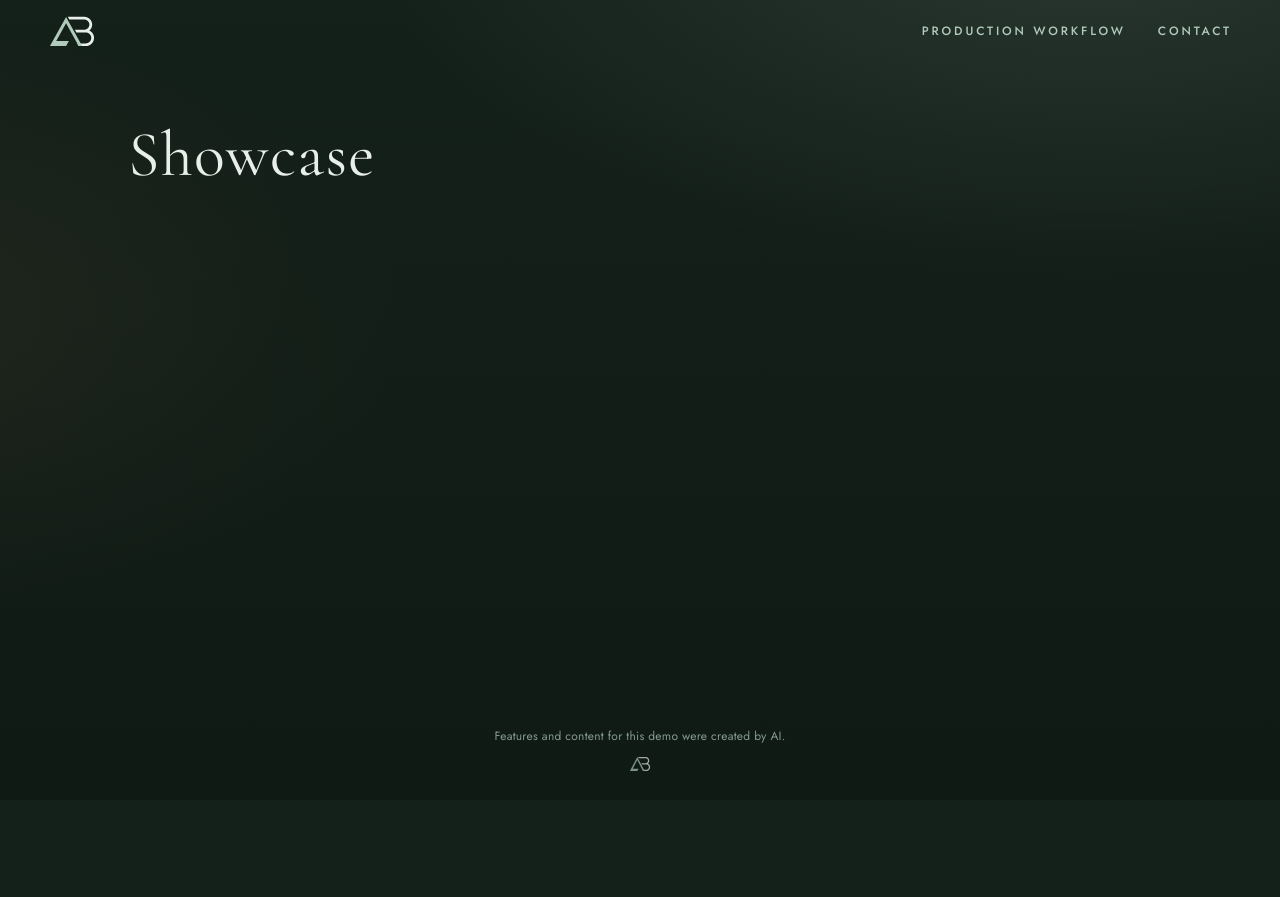
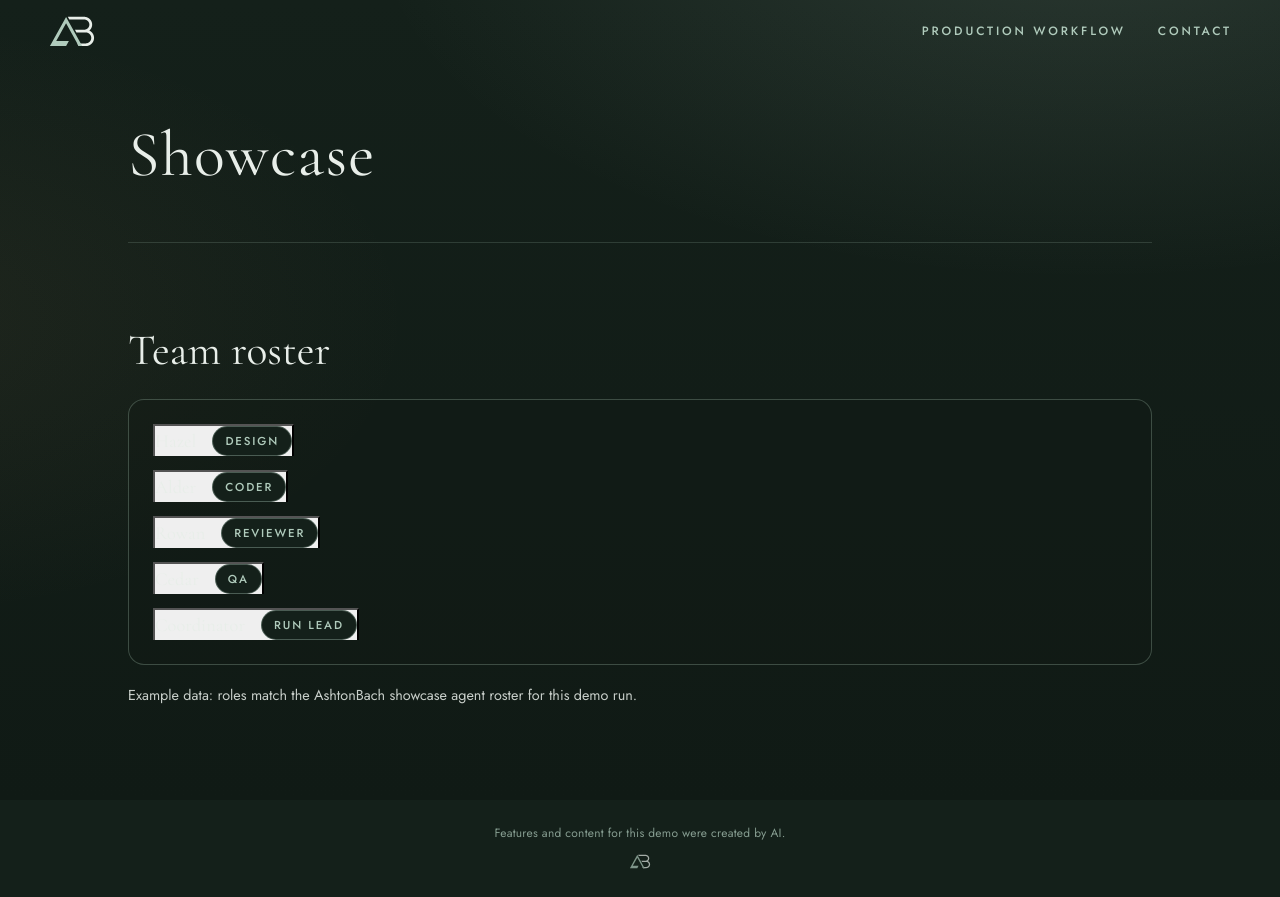
Before and after one commit to ashtonbach/agent-showcase, a Next.js app: page /showcase/ in a window 1280 px wide. Before the commit the page ends 800 px from the top, so only its background shows below. Built offline with nearby package versions, Linux system fonts and the light colour scheme.

Commit message:
Feature: Team roster card (Author: Alder)
Co-authored-by: AshtonBach Coder <ashtonbach-coder@users.noreply.github.com>

```diff
--- a/app/lab/current.json
+++ b/app/lab/current.json
@@ -1 +1 @@
-{"slug":"custom-1793864978"}
+{"slug":"custom-1793865725"}
--- /dev/null
+++ b/app/lab/custom-1793865725/index.tsx
@@ -0,0 +1,120 @@
+"use client";
+
+import { useState } from "react";
+
+const ROSTER = [
+  { id: "hazel", name: "Hazel", role: "Design" },
+  { id: "alder", name: "Alder", role: "Coder" },
+  { id: "rowan", name: "Rowan", role: "Reviewer" },
+  { id: "cedar", name: "Cedar", role: "QA" },
+  { id: "coord", name: "Coordinator", role: "Run lead" },
+] as const;
+
+const css = `
+[data-lab="custom-1793865725"] {
+  width: min(720px, 100%);
+  margin: 8px auto 56px;
+  box-sizing: border-box;
+}
+[data-lab="custom-1793865725"] .lab-title {
+  font-family: var(--serif);
+  font-weight: 400;
+  font-size: 30px;
+  color: var(--mist, #f2efe6);
+  margin: 0 0 20px;
+}
+[data-lab="custom-1793865725"] .lab-card {
+  border: 1px solid rgba(176, 203, 188, 0.28);
+  border-radius: 16px;
+  padding: 24px;
+  background: rgba(18, 26, 22, 0.35);
+}
+[data-lab="custom-1793865725"] .lab-list {
+  list-style: none;
+  margin: 0;
+  padding: 0;
+  display: flex;
+  flex-direction: column;
+  gap: 14px;
+}
+[data-lab="custom-1793865725"] .lab-row {
+  display: flex;
+  align-items: center;
+  justify-content: space-between;
+  gap: 16px;
+  flex-wrap: wrap;
+  padding-bottom: 14px;
+  border-bottom: 1px solid rgba(176, 203, 188, 0.18);
+}
+[data-lab="custom-1793865725"] .lab-row:last-child {
+  padding-bottom: 0;
+  border-bottom: none;
+}
+[data-lab="custom-1793865725"] .lab-name {
+  margin: 0;
+  font-family: var(--serif);
+  font-weight: 400;
+  font-size: 1.15rem;
+  color: var(--mist, #f2efe6);
+}
+[data-lab="custom-1793865725"] .lab-role {
+  font-family: var(--sans);
+  font-weight: 500;
+  letter-spacing: 0.16em;
+  text-transform: uppercase;
+  font-size: 0.72rem;
+  color: var(--sage, #b0cbbc);
+  padding: 6px 12px;
+  border-radius: 999px;
+  border: 1px solid rgba(176, 203, 188, 0.35);
+  background: #14201a;
+}
+[data-lab="custom-1793865725"] .lab-note {
+  margin: 20px 0 0;
+  font-size: 0.9rem;
+  line-height: 1.5;
+  color: var(--mist, #e8eee9);
+  opacity: 0.85;
+}
+@media (prefers-reduced-motion: reduce) {
+  [data-lab="custom-1793865725"] * {
+    transition: none !important;
+  }
+}
+`;
+
+export default function LabTeamRoster() {
+  const [active, setActive] = useState<string | null>(null);
+
+  return (
+    <section data-lab="custom-1793865725" aria-labelledby="lab-roster-title">
+      <style>{css}</style>
+      <h2 id="lab-roster-title" className="lab-title">
+        Team roster
+      </h2>
+      <div className="lab-card">
+        <ul className="lab-list">
+          {ROSTER.map((member) => (
+            <li key={member.id}>
+              <button
+                type="button"
+                className="lab-row"
+                aria-pressed={active === member.id}
+                onClick={() =>
+                  setActive((prev) => (prev === member.id ? null : member.id))
+                }
+              >
+                <span className="lab-name">{member.name}</span>
+                <span className="lab-role">{member.role}</span>
+              </button>
+            </li>
+          ))}
+        </ul>
+      </div>
+      <p className="lab-note">
+        Example data: roles match the AshtonBach showcase agent roster for this
+        demo run.
+      </p>
+    </section>
+  );
+}
--- a/app/page.tsx
+++ b/app/page.tsx
@@ -1,3 +1,4 @@
+import Lab from "./lab/custom-1793865725";
 import { readDemoKey, demoTitle } from "./demo-name";
 const demoKey = readDemoKey();
 const demoName = demoTitle();
@@ -5,7 +6,7 @@ export default function Page() {
   return (
     <div className="page-stack">
       <h1 className="demo-title" data-i18n={demoKey}>{demoName}</h1>
-      {/* lab:slot */}
+      <Lab /> {/* lab:slot */}
     </div>
   );
 }
```
